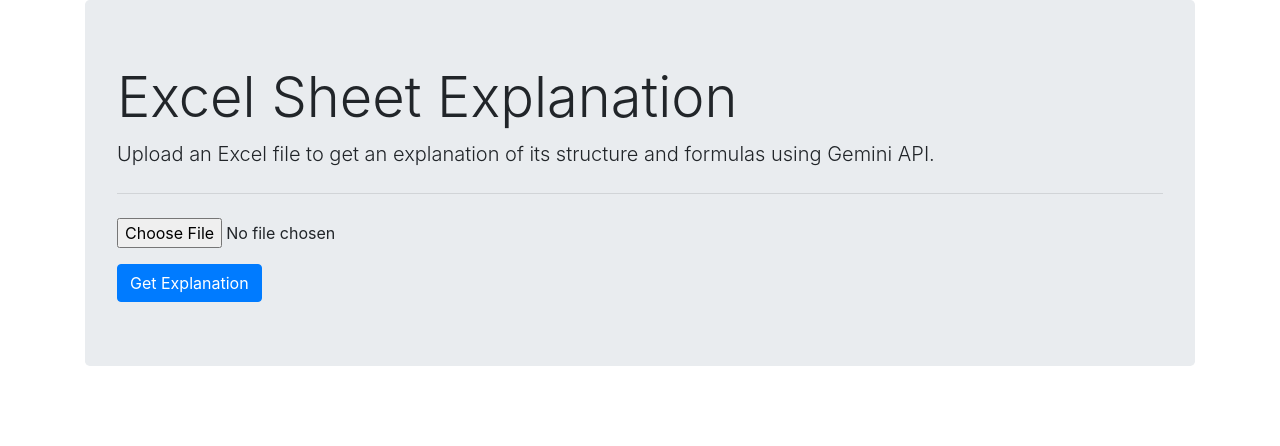
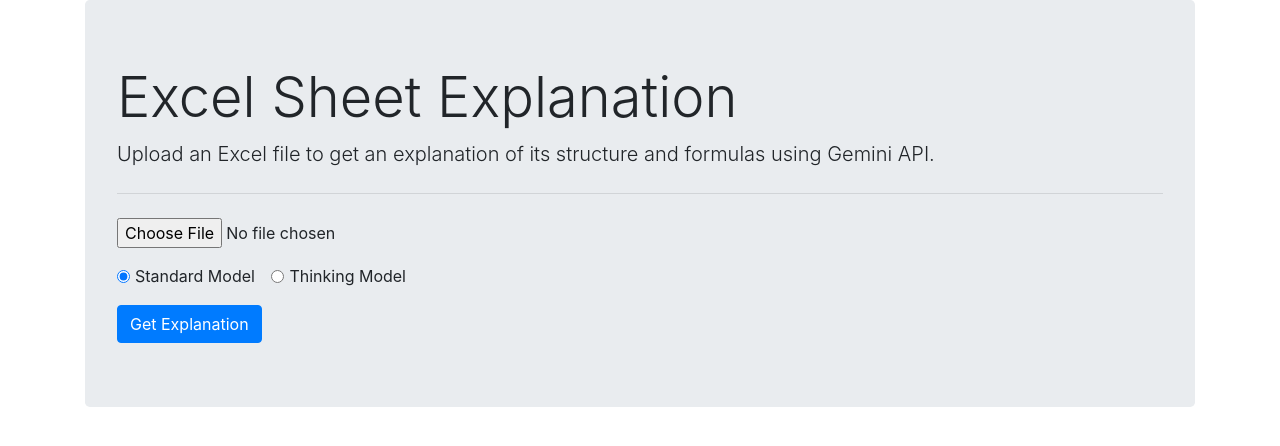
Before and after one commit to seanmcmahon101/render-reconcile-test, a Python web app: template templates/index.html in a window 1280 px wide. Shown: the top 446 px of the page. Run offline with Jinja, Linux system fonts and the light colour scheme; the template is opened without the code that fills it, so the values that code supplies are empty; some libraries are stand-ins or nearby versions.

Commit message:
Update index.html

```diff
--- a/templates/index.html
+++ b/templates/index.html
@@ -16,6 +16,18 @@
      <div class="form-group">
       <input type="file" class="form-control-file" id="excel_file" name="excel_file" accept=".xlsx,.xls" required>
      </div>
+
+     <div class="form-group">
+      <div class="form-check form-check-inline">
+       <input class="form-check-input" type="radio" name="model_select" id="standard_model" value="standard" {% if model_name != 'gemini-2.0-flash-thinking-exp' %}checked{% endif %}>
+       <label class="form-check-label" for="standard_model">Standard Model</label>
+      </div>
+      <div class="form-check form-check-inline">
+       <input class="form-check-input" type="radio" name="model_select" id="thinking_model" value="thinking" {% if model_name == 'gemini-2.0-flash-thinking-exp' %}checked{% endif %}>
+       <label class="form-check-label" for="thinking_model">Thinking Model</label>
+      </div>
+     </div>
+
      <button type="submit" class="btn btn-primary">Get Explanation</button>
     </form>
 
@@ -37,4 +49,7 @@
    </div>
   </div>
   <script src="https://code.jquery.com/jquery-3.5.1.slim.min.js"></script>
-    <script src="https://cdn.jsdelivr.net/npm/@popperjs/
+  <script src="https://cdn.jsdelivr.net/npm/@popperjs/core@2.5.3/dist/umd/popper.min.js"></script>
+  <script src="https://stackpath.bootstrapcdn.com/bootstrap/4.5.2/js/bootstrap.min.js"></script>
+ </body>
+ </html>
```
Lines whose indentation alone changed are shown as unchanged.
